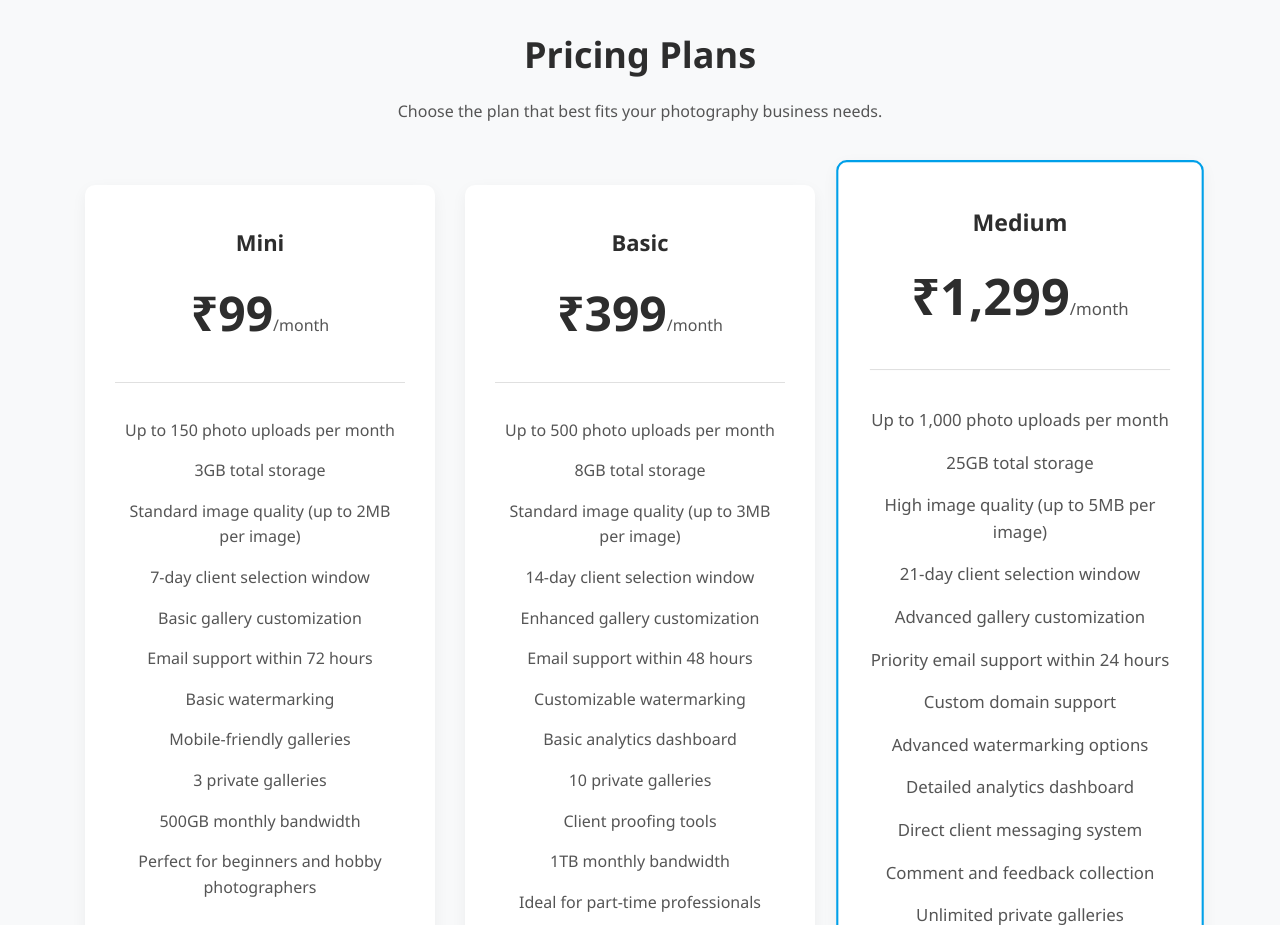
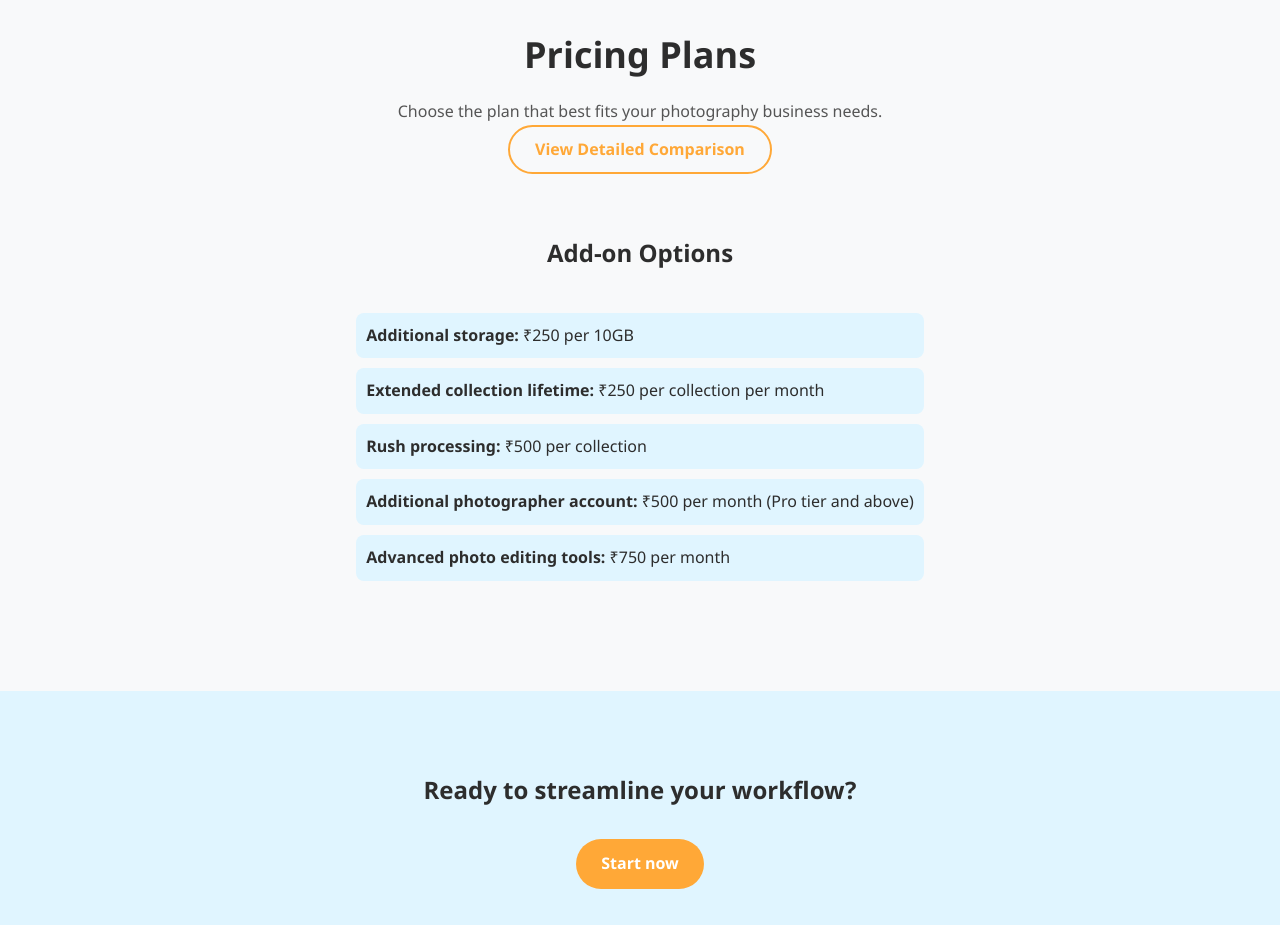
Before and after one commit to keymeat2025/snapselect, a plain HTML site: page index.html in a window 1280 px wide. Shown: the part 2520-3445 px from the top of the page. Drawn offline with Linux system fonts and the light colour scheme.

Commit message:
Update index.html

```diff
--- a/index.html
+++ b/index.html
@@ -126,95 +126,18 @@
     </section>
 
     <!-- Pricing Section -->
+<!-- In the Pricing Section of your main website file -->
 
     <section class="pricing" id="pricing">
         <div class="container">
+            <!-- In the Pricing Section of your main website file -->
             <div class="section-title">
                 <h2>Pricing Plans</h2>
                 <p>Choose the plan that best fits your photography business needs.</p>
+                <a href="pages/pricing-comparison.html" class="btn btn-outline">View Detailed Comparison</a>
             </div>
-                    <div class="pricing-grid">
-                        <div class="pricing-card">
-                            <h3 class="price-title">Mini</h3>
-                            <div class="price">₹99<span>/month</span></div>
-                            <ul class="pricing-features">
-                                <li>Up to 150 photo uploads per month</li>
-                                <li>3GB total storage</li>
-                                <li>Standard image quality (up to 2MB per image)</li>
-                                <li>7-day client selection window</li>
-                                <li>Basic gallery customization</li>
-                                <li>Email support within 72 hours</li>
-                                <li>Basic watermarking</li>
-                                <li>Mobile-friendly galleries</li>
-                                <li>3 private galleries</li>
-                                <li>500GB monthly bandwidth</li>
-                                <li>Perfect for beginners and hobby photographers</li>
-                            </ul>
-                            <a href="#" class="btn btn-outline">Get Started</a>
-                        </div>
-                        <div class="pricing-card">
-                            <h3 class="price-title">Basic</h3>
-                            <div class="price">₹399<span>/month</span></div>
-                            <ul class="pricing-features">
-                                <li>Up to 500 photo uploads per month</li>
-                                <li>8GB total storage</li>
-                                <li>Standard image quality (up to 3MB per image)</li>
-                                <li>14-day client selection window</li>
-                                <li>Enhanced gallery customization</li>
-                                <li>Email support within 48 hours</li>
-                                <li>Customizable watermarking</li>
-                                <li>Basic analytics dashboard</li>
-                                <li>10 private galleries</li>
-                                <li>Client proofing tools</li>
-                                <li>1TB monthly bandwidth</li>
-                                <li>Ideal for part-time professionals</li>
-                            </ul>
-                            <a href="#" class="btn btn-outline">Get Started</a>
-                        </div>
-                        <div class="pricing-card featured">
-                            <h3 class="price-title">Medium</h3>
-                            <div class="price">₹1,299<span>/month</span></div>
-                            <ul class="pricing-features">
-                                <li>Up to 1,000 photo uploads per month</li>
-                                <li>25GB total storage</li>
-                                <li>High image quality (up to 5MB per image)</li>
-                                <li>21-day client selection window</li>
-                                <li>Advanced gallery customization</li>
-                                <li>Priority email support within 24 hours</li>
-                                <li>Custom domain support</li>
-                                <li>Advanced watermarking options</li>
-                                <li>Detailed analytics dashboard</li>
-                                <li>Direct client messaging system</li>
-                                <li>Comment and feedback collection</li>
-                                <li>Unlimited private galleries</li>
-                                <li>2TB monthly bandwidth</li>
-                                <li>Ideal for established photographers with regular clients</li>
-                            </ul>
-                            <a href="#" class="btn">Get Started</a>
-                        </div>
-                        <div class="pricing-card">
-                            <h3 class="price-title">Mega</h3>
-                            <div class="price">₹2,999<span>/month</span></div>
-                            <ul class="pricing-features">
-                                <li>Unlimited photo uploads</li>
-                                <li>100GB total storage</li>
-                                <li>Premium image quality (up to 10MB per image)</li>
-                                <li>Unlimited client selection window</li>
-                                <li>Complete white-label experience</li>
-                                <li>Priority phone support</li>
-                                <li>Multiple photographer sub-accounts</li>
-                                <li>Client CRM integration</li>
-                                <li>Advanced export options</li>
-                                <li>Integrated invoicing system</li>
-                                <li>Team collaboration tools</li>
-                                <li>5TB monthly bandwidth</li>
-                                <li>Perfect for studios and high-volume photographers</li>
-                            </ul>
-                            <a href="#" class="btn btn-outline">Get Started</a>
-                        </div>
-                    </div>
 
-            </div>
+        </div>
 
             <div class="add-ons">
                 <h3>Add-on Options</h3>
```
